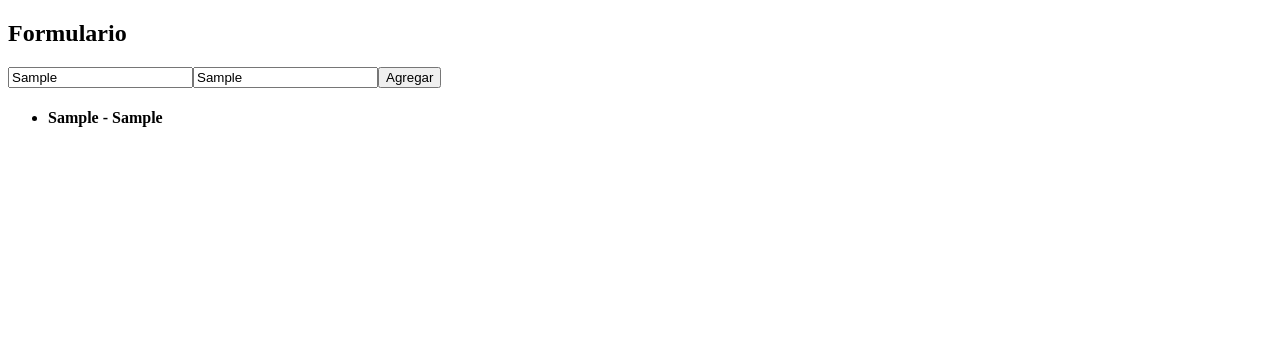
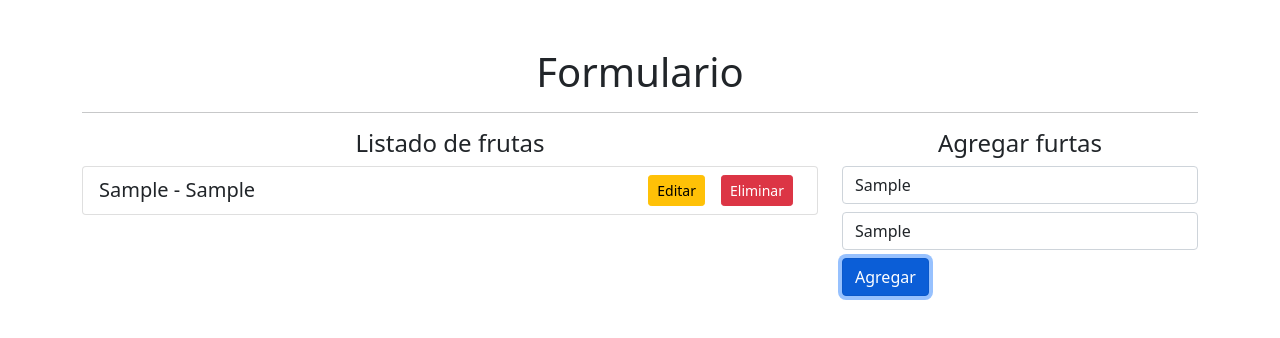
Before and after one commit to DjFour23/Taller_React-Firebase_Buenas_Practicas, a React (Create React App) app: page / in a window 1280 px wide. Both pictures are taken after typing "Sample", "Sample" into the empty fields and a click on the button "Agregar". Shown: the top 338 px of the page. Built offline with nearby package versions, Linux system fonts and the light colour scheme.

Commit message:
bootstrap y firebase

```diff
--- a/package.json
+++ b/package.json
@@ -6,6 +6,8 @@
     "@testing-library/jest-dom": "^5.16.4",
     "@testing-library/react": "^13.1.1",
     "@testing-library/user-event": "^13.5.0",
+    "firebase": "^8.7.1",
+    "nanoid": "^3.3.3",
     "react": "^18.0.0",
     "react-dom": "^18.0.0",
     "react-scripts": "5.0.1",
--- a/public/index.html
+++ b/public/index.html
@@ -2,6 +2,7 @@
 <html lang="en">
   <head>
     <meta charset="utf-8" />
+    <link href="https://cdn.jsdelivr.net/npm/bootstrap@5.1.3/dist/css/bootstrap.min.css" rel="stylesheet" integrity="sha384-1BmE4kWBq78iYhFldvKuhfTAU6auU8tT94WrHftjDbrCEXSU1oBoqyl2QvZ6jIW3" crossorigin="anonymous">
     <link rel="icon" href="%PUBLIC_URL%/favicon.ico" />
     <meta name="viewport" content="width=device-width, initial-scale=1" />
     <meta name="theme-color" content="#000000" />
--- a/src/App.js
+++ b/src/App.js
@@ -10,9 +10,6 @@
   return (
     <div>
       <Formulario/>
-
-
-
     </div>
   );
 }
--- a/src/components/Formulario.jsx
+++ b/src/components/Formulario.jsx
@@ -1,9 +1,11 @@
 import React from "react";
+import {nanoid} from 'nanoid'
 
 const Formulario = () => {
     const[fruta, setFruta] = React.useState('')
     const[descripcion, setDescripcion] = React.useState('')
     const[lista, setLista] = React.useState([])
+    const[id, setId] = React.useState('')
 
     const guardarDatos = (e) => {
         e.preventDefault()
@@ -24,30 +26,43 @@
     }
 
     return(
-        <div>
-            <h2>Formulario</h2>
+        <div className='container mt-5'>
+            <h1 className="text-center">Formulario</h1>
+            <hr/>
+            <div className="row">
+                <div className="col-8">
+                    <h4 className="text-center">Listado de frutas</h4>
+                    <ul className="list-group">
+                        {
+                        lista.map((item, index)=>(
+                            <li className='list-group-item' key={index}>
+                                <span className="lead">{item.nombreFruta} - {item.nombreDescripcion}</span>
+                                <button className="btn btn-danger btn-sm float-end mx-2">Eliminar</button>
+                                <button className="btn btn-warning btn-sm float-end mx-2">Editar</button>
+                            </li>
+                        ))
+                        }
+                    </ul>
+                </div>
+                <div className="col-4">
+                    <h4 className="text-center">Agregar furtas</h4>
                     <form onSubmit={guardarDatos}>
                         <input
+                            className="form-control mb-2"
                             type="text"
                             placeholder='Ingrese Fruta'
                             onChange={(e) => setFruta(e.target.value)}
                         />
                         <input
+                        className="form-control mb-2"
                         type="text"
                         placeholder='Ingrese Descripcion'
                         onChange={(e) => setDescripcion(e.target.value)}
                         />
-                <button type='submit'>Agregar</button>
+                        <button className='btn btn-primary btn-block' type='submit'>Agregar</button>
                     </form>
-            <ul>
-                {
-                    lista.map((item, index)=>(
-                        <li key={index}>
-                            <h4>{item.nombreFruta} - {item.nombreDescripcion}</h4>
-                        </li>
-                    ))
-                }
-            </ul>
+                </div>
+            </div>
         </div>
     )
 
```
Also changed, not shown: src/firebase.js (added, +22 -0 lines), 1 other file (tests, documents, lock files or other folders). Lines whose indentation alone changed are shown as unchanged.
